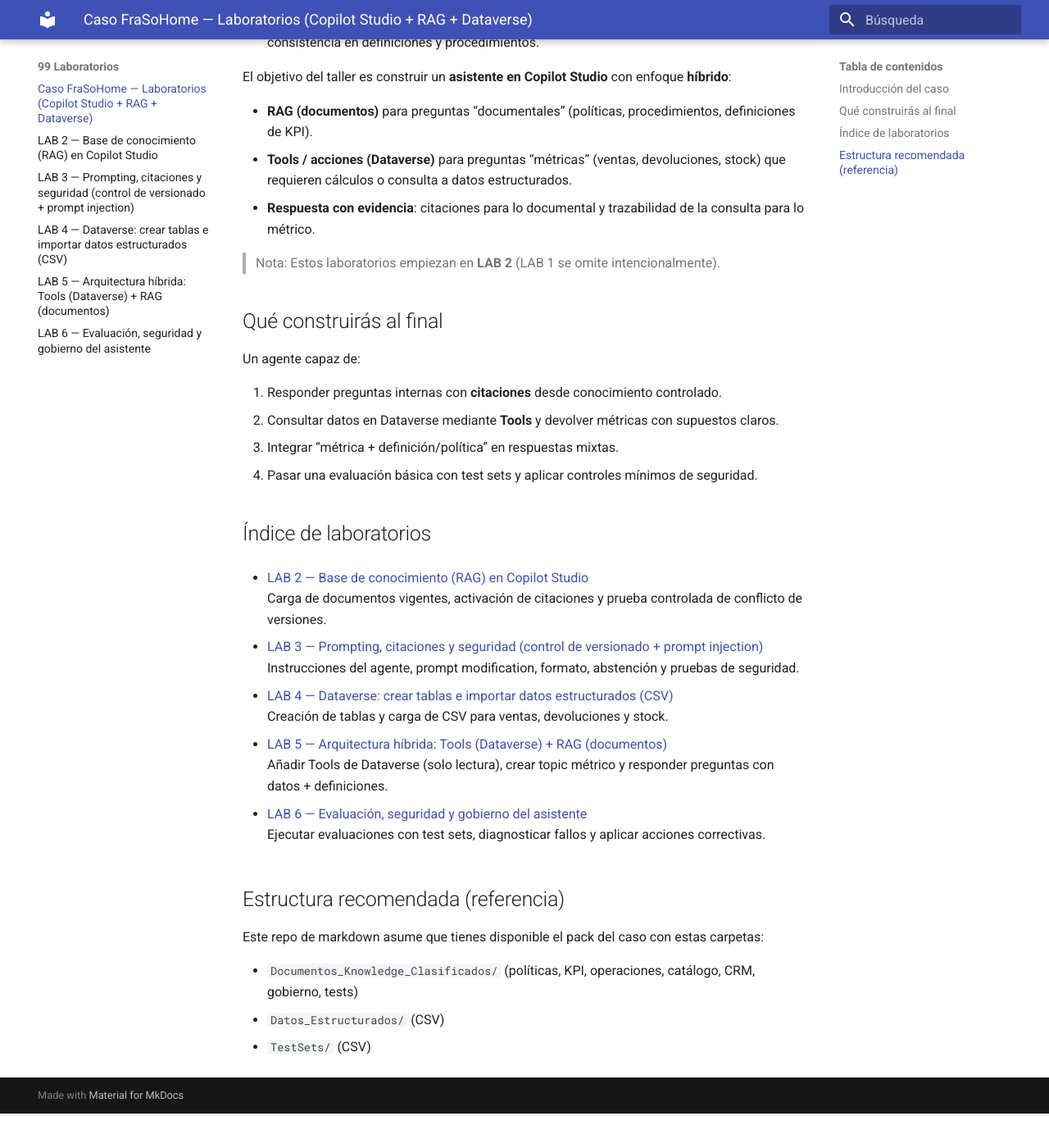
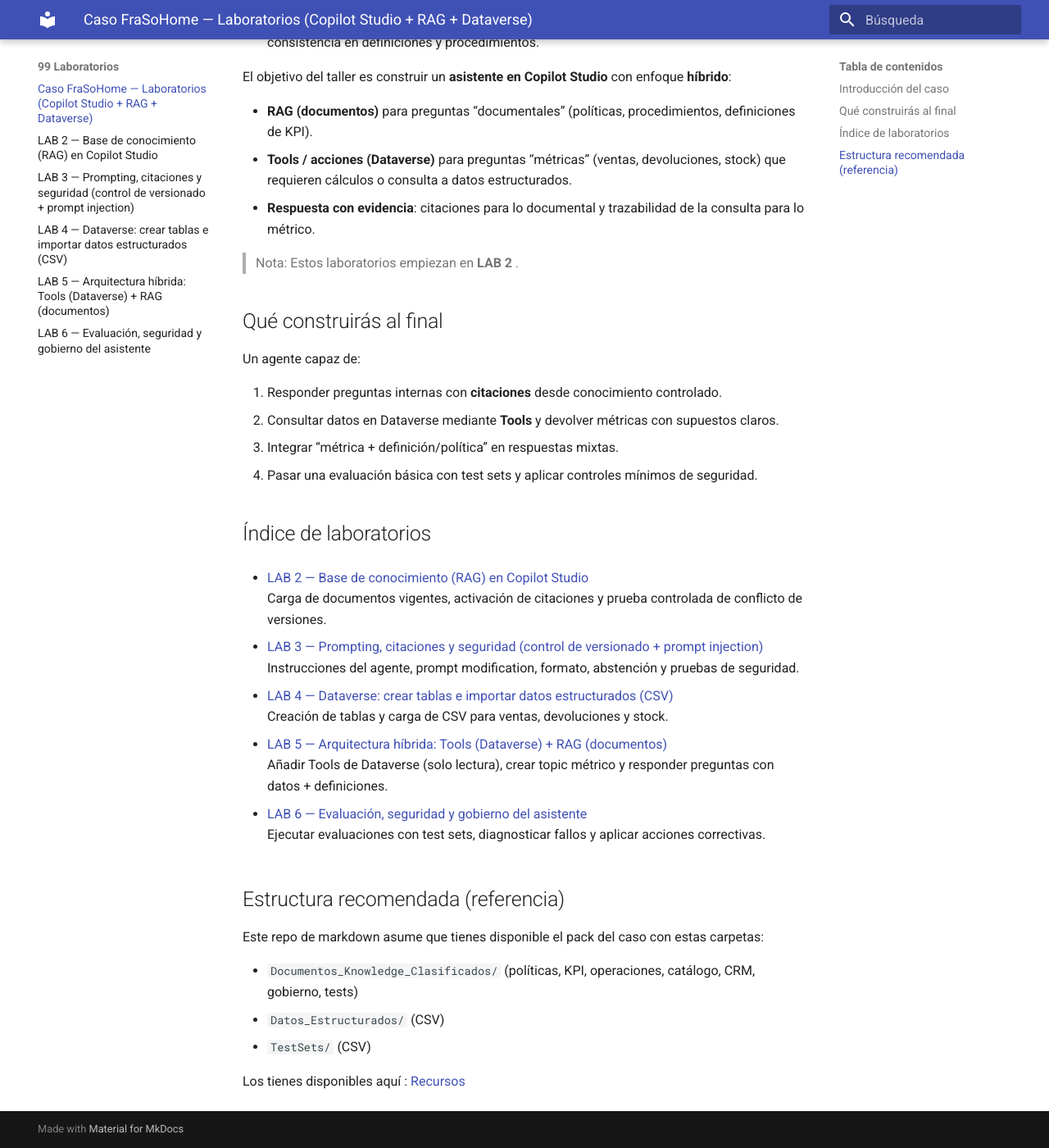
Before and after one commit to antoniosql/rag-copilot-studio, an MkDocs documentation site: the page built from docs/99 Laboratorios/00 indice.md, in a window 1280 px wide and 1400 px high, scrolled down 532 px. Shown: the whole window at 82% size. Built offline with MkDocs 1.6.1 and Material for MkDocs 9.7.7, drawn with Linux system fonts in a browser that asks for light colours; before the commit the page ends 1890 px from its top, so only the background shows below that.

Commit message:
materiales

```diff
--- a/docs/99 Laboratorios/00 indice.md
+++ b/docs/99 Laboratorios/00 indice.md
@@ -14,7 +14,7 @@
 - **Tools / acciones (Dataverse)** para preguntas “métricas” (ventas, devoluciones, stock) que requieren cálculos o consulta a datos estructurados.
 - **Respuesta con evidencia**: citaciones para lo documental y trazabilidad de la consulta para lo métrico.
 
-> Nota: Estos laboratorios empiezan en **LAB 2** (LAB 1 se omite intencionalmente).
+> Nota: Estos laboratorios empiezan en **LAB 2** .
 
 ## Qué construirás al final
 
@@ -49,3 +49,5 @@
 - `Documentos_Knowledge_Clasificados/` (políticas, KPI, operaciones, catálogo, CRM, gobierno, tests)
 - `Datos_Estructurados/` (CSV)
 - `TestSets/` (CSV)
+
+Los tienes disponibles aquí : [Recursos](materiales)
```
Also changed, not shown: 19 other files.
